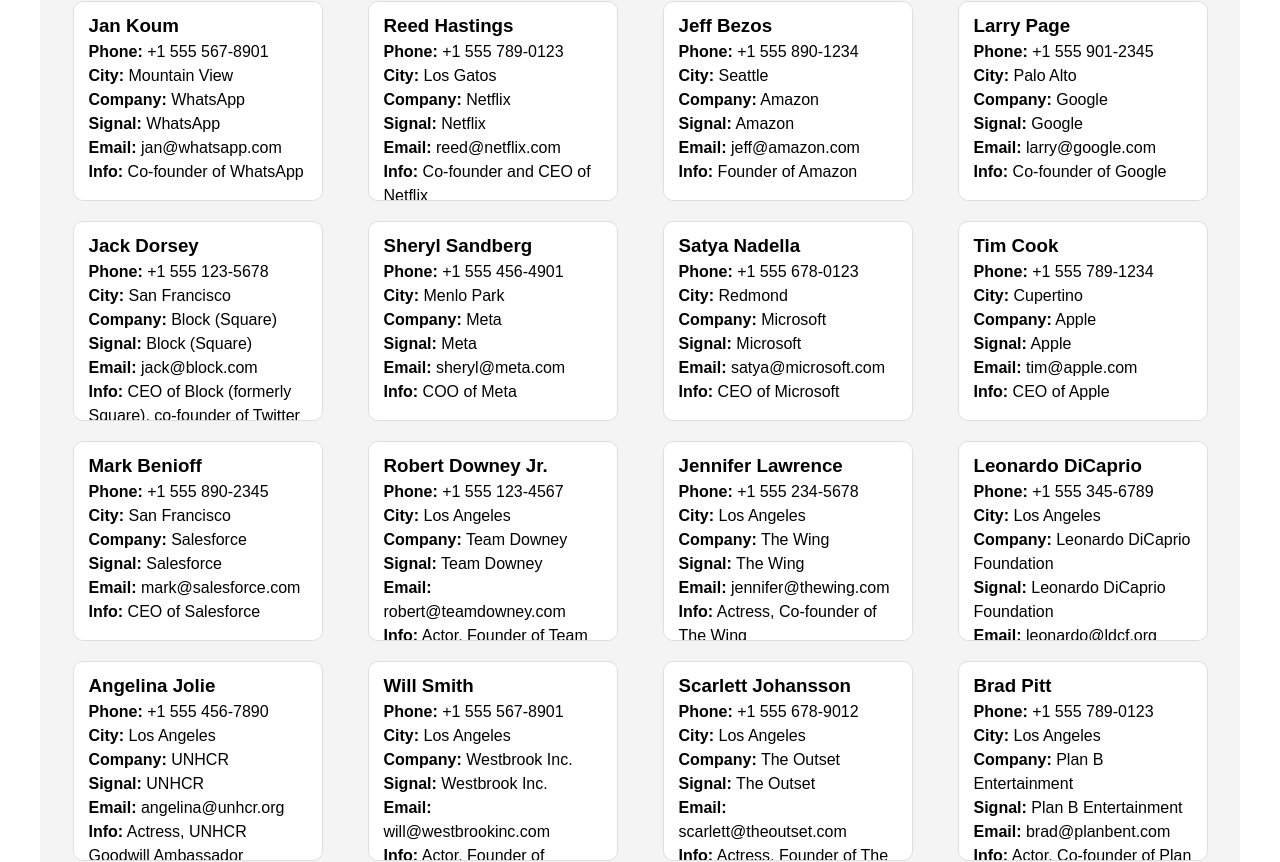
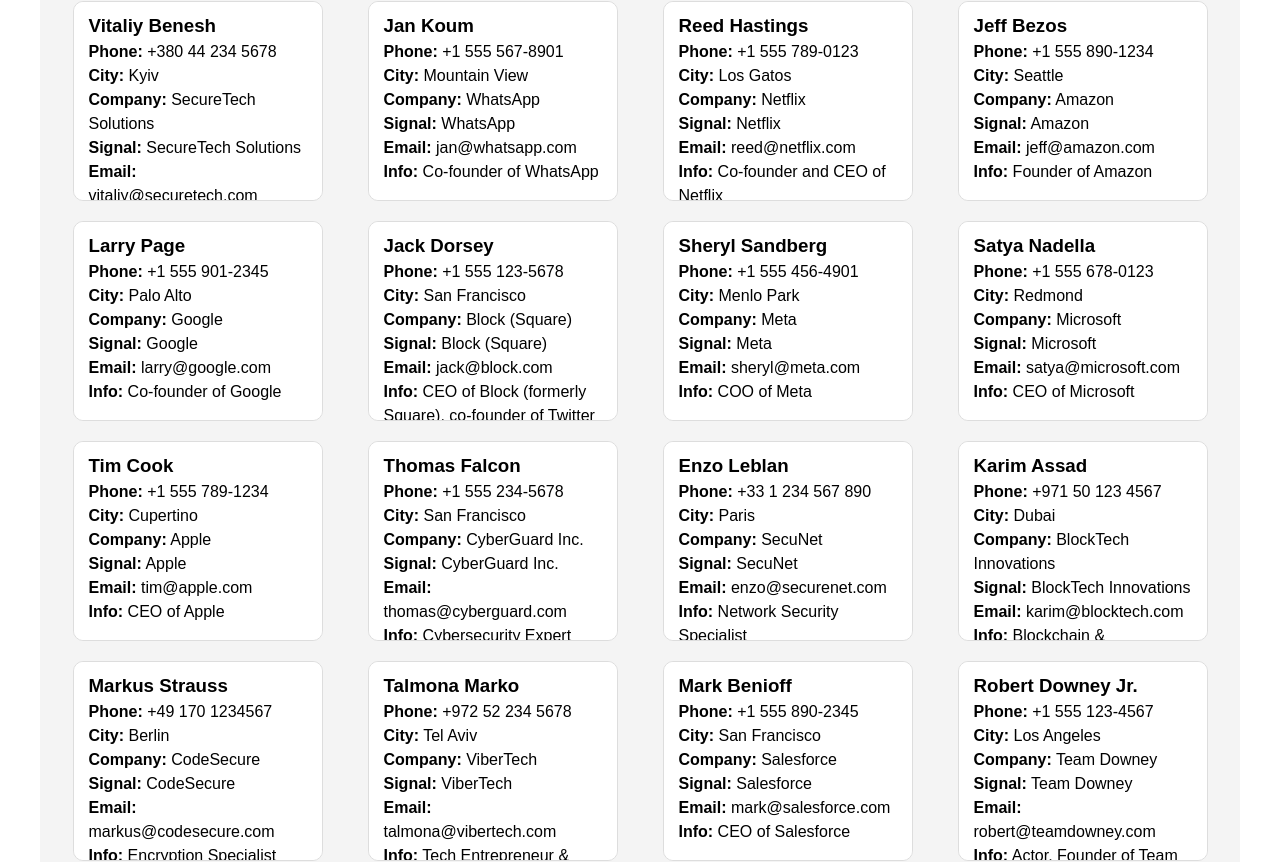
Before and after one commit to IgnatevD/goit-react-hw-08-phonebook, a React (Create React App) app: page / in a window 1280 px wide. Shown: the part 367-1229 px from the top of the page. Built offline with nearby package versions, Linux system fonts and the light colour scheme.

Commit message:
added Suspects

```diff
--- a/src/Suspects/Suspects.css
+++ b/src/Suspects/Suspects.css
@@ -46,8 +46,12 @@
     background-color: #f8f8f8;
     transform: rotateY(180deg);
     display: flex;
-    align-items: center;
+    align-items: start;
     justify-content: center;
+}
+
+.contact-card-back-text {
+    padding: 10px;
 }
 
 .contact-card.flipped .contact-card-front {
--- a/src/Suspects/Suspects.jsx
+++ b/src/Suspects/Suspects.jsx
@@ -23,7 +23,7 @@
       setPasswordInput('');
       setErrorMessage('');
     } else {
-      setErrorMessage('Неверный пароль!');
+      setErrorMessage('Incorrect password!');
     }
   };
 
@@ -53,7 +53,7 @@
             <p><strong>Info:</strong> {contact.info}</p>
           </div>
           <div className="contact-card-back">
-            <p>{contact.testimony}</p>
+            <p className="contact-card-back-text">{contact.testimony}</p>
           </div>
         </div>
        ))}
@@ -66,16 +66,16 @@
       className="modal"
       overlayClassName="modal-overlay"
      >
-       <h2>Введите пароль для доступа</h2>
+       <h2>Enter the password for access (matches the password received in the task)</h2>
        <input
         type="password"
         value={passwordInput}
         onChange={(e) => setPasswordInput(e.target.value)}
-        placeholder="Введите пароль"
+        placeholder="Enter password"
        />
        {errorMessage && <p className="error-message">{errorMessage}</p>}
-       <button onClick={handlePasswordSubmit}>Подтвердить</button>
-       <button onClick={closeModal}>Отмена</button>
+       <button onClick={handlePasswordSubmit}>Confirm</button>
+       <button onClick={closeModal}>Cancel</button>
      </Modal>
    </div>
 );
--- a/src/Suspects/const.js
+++ b/src/Suspects/const.js
@@ -3,14 +3,80 @@
 	{ name: 'Elon Musk', phone: '+1 555 234-5678', city: 'Palo Alto', info: 'CEO of SpaceX, Tesla, and Neuralink', company: 'SpaceX/Tesla', position: 'CEO',password: '123',  testimony: 'Did not see/hear anything that could be useful for the investigation.', email: 'elon@spacex.com' },
 	{ name: 'Sundar Pichai', phone: '+1 555 345-6789', city: 'Mountain View', info: 'CEO of Google', company: 'Google', position: 'CEO',password: '123',  testimony: 'Did not see/hear anything that could be useful for the investigation.', email: 'sundar@google.com' },
 	{ name: 'Brian Acton', phone: '+1 555 456-7890', city: 'San Francisco', info: 'Co-founder of WhatsApp, founder of Signal', company: 'Signal', position: 'Founder',password: '123',  testimony: 'Did not see/hear anything that could be useful for the investigation.', email: 'brian@signal.org' },
+	{
+		name: 'Vitaliy Benesh',
+		phone: '+380 44 234 5678',
+		city: 'Kyiv',
+		info: 'Cryptography Expert',
+		company: 'SecureTech Solutions',
+		position: 'Lead Cryptographer',
+		password: 'laravel',
+		testimony: "I know about the secret e-mail address of the contact you are looking for, but the information you need is not so easily accessible. The e-mail is connected to a remote location, and to get to it, you must first go through another dimension through a portal. Once you are there, you will be able to find the e-mail and get the information you need. Unfortunately, I do not have the exact coordinates of the portal, but I heard it in the detective's house in the chess room.",
+		email: 'vitaliy@securetech.com'
+	},
 	{ name: 'Jan Koum', phone: '+1 555 567-8901', city: 'Mountain View', info: 'Co-founder of WhatsApp', company: 'WhatsApp', position: 'Co-Founder',password: '123',  testimony: 'Did not see/hear anything that could be useful for the investigation.', email: 'jan@whatsapp.com' },
 	{ name: 'Reed Hastings', phone: '+1 555 789-0123', city: 'Los Gatos', info: 'Co-founder and CEO of Netflix', company: 'Netflix', position: 'CEO',password: '123',  testimony: 'Did not see/hear anything that could be useful for the investigation.', email: 'reed@netflix.com' },
 	{ name: 'Jeff Bezos', phone: '+1 555 890-1234', city: 'Seattle', info: 'Founder of Amazon', company: 'Amazon', position: 'Founder',password: '123',  testimony: 'Did not see/hear anything that could be useful for the investigation.', email: 'jeff@amazon.com' },
 	{ name: 'Larry Page', phone: '+1 555 901-2345', city: 'Palo Alto', info: 'Co-founder of Google', company: 'Google', position: 'Co-Founder',password: '123',  testimony: 'Did not see/hear anything that could be useful for the investigation.', email: 'larry@google.com' },
-	{ name: 'Jack Dorsey', phone: '+1 555 123-5678', city: 'San Francisco', info: 'CEO of Block (formerly Square), co-founder of Twitter', company: 'Block (Square)', position: 'CEO',password: '123',  testimony: 'Did not see/hear anything that could be useful for the investigation.', email: 'jack@block.com' },
+	{ name: 'Jack Dorsey', phone: '+1 555 123-5678', city: 'San Francisco', info: 'CEO of Block (formerly Square), co-founder of Twitter', company: 'Block (Square)', position: 'CEO',password: '61113',  testimony: "You have come to the right place. If you are looking for what I think you are, you will need an access key — I do not know it myself, but I have heard it is stored on an old Twitter server. I still have access to those archives. Try logging in with the password: TwitterForever.", email: 'jack@block.com' },
 	{ name: 'Sheryl Sandberg', phone: '+1 555 456-4901', city: 'Menlo Park', info: 'COO of Meta', company: 'Meta', position: 'Co-Founder',password: '123',  testimony: 'Did not see/hear anything that could be useful for the investigation.', email: 'sheryl@meta.com' },
 	{ name: 'Satya Nadella', phone: '+1 555 678-0123', city: 'Redmond', info: 'CEO of Microsoft', company: 'Microsoft', position: 'CEO',password: '123',  testimony: 'Did not see/hear anything that could be useful for the investigation.', email: 'satya@microsoft.com' },
 	{ name: 'Tim Cook', phone: '+1 555 789-1234', city: 'Cupertino', info: 'CEO of Apple', company: 'Apple', position: 'CEO',password: '123',  testimony: 'Did not see/hear anything that could be useful for the investigation.', email: 'tim@apple.com' },
+	{
+		name: 'Thomas Falcon',
+		phone: '+1 555 234-5678',
+		city: 'San Francisco',
+		info: 'Cybersecurity Expert',
+		company: 'CyberGuard Inc.',
+		position: 'Chief Security Officer',
+		password: '61113',
+		testimony: "I’ve left that world behind. Whatever secrets you’re digging for, I’m afraid they won’t come from me. Too many loose ends already, and I’d rather stay out of this.",
+		email: 'thomas@cyberguard.com'
+	},
+	{
+		name: 'Enzo Leblan',
+		phone: '+33 1 234 567 890',
+		city: 'Paris',
+		info: 'Network Security Specialist',
+		company: 'SecuNet',
+		position: 'Lead Security Architect',
+		password: '70',
+		testimony: "I know I worked on a project related to network security, but unfortunately, I don’t have any information about the password for the file. I specialize in data protection, but this project involves a different group of people. I don’t think I can help with the decryption. However, if you need to discuss security, I am always at your service.",
+		email: 'enzo@securenet.com'
+	},
+	{
+		name: 'Karim Assad',
+		phone: '+971 50 123 4567',
+		city: 'Dubai',
+		info: 'Blockchain & Decentralization Expert',
+		company: 'BlockTech Innovations',
+		position: 'Blockchain Architect',
+		password: '70',
+		testimony: "I am involved in data decentralization and blockchain technologies. However, for this project, I do not know the full password for the file. I can help you with issues related to data security and information distribution, but when it comes to decryption, I’m afraid I won’t be of much help. Good luck with the investigation.",
+		email: 'karim@blocktech.com'
+	},
+	{
+		name: 'Markus Strauss',
+		phone: '+49 170 1234567',
+		city: 'Berlin',
+		info: 'Encryption Specialist',
+		company: 'CodeSecure',
+		position: 'Senior Encryption Engineer',
+		password: 'laravel',
+		testimony: "As for email and its encryption, I know the method used to protect it. The password encryption is similar to the one Sheldon Cooper uses in his emails, but with one key difference: it is shifted an additional +3. I am sure this will help you.",
+		email: 'markus@codesecure.com'
+	},
+	{
+		name: 'Talmona Marko',
+		phone: '+972 52 234 5678',
+		city: 'Tel Aviv',
+		info: 'Tech Entrepreneur & Developer',
+		company: 'ViberTech',
+		position: 'Founder',
+		password: '70',
+		testimony: "Igor and I are aware of this project, and I can confirm that the information you're looking for is indeed in the encrypted file. This file contains key information that will help you contact an important witness. I only have the first part of the password: Blaise, but without Igor's help, I won’t be able to fully decrypt the file. Please contact him to get the second part.",
+		email: 'talmona@vibertech.com'
+	},
 	{ name: 'Mark Benioff', phone: '+1 555 890-2345', city: 'San Francisco', info: 'CEO of Salesforce', company: 'Salesforce', position: 'CEO',password: '123',  testimony: 'Did not see/hear anything that could be useful for the investigation.', email: 'mark@salesforce.com' },
 	{ name: 'Robert Downey Jr.', phone: '+1 555 123-4567', city: 'Los Angeles', info: 'Actor, Founder of Team Downey', company: 'Team Downey', position: 'Founder',password: '123',  testimony: 'Did not see/hear anything that could be useful for the investigation.', email: 'robert@teamdowney.com' },
 	{ name: 'Jennifer Lawrence', phone: '+1 555 234-5678', city: 'Los Angeles', info: 'Actress, Co-founder of The Wing', company: 'The Wing', position: 'Co-founder',password: '123',  testimony: 'Did not see/hear anything that could be useful for the investigation.', email: 'jennifer@thewing.com' },
@@ -32,6 +98,17 @@
 	{ name: 'Evan Williams', phone: '+1 555 901-2345', city: 'San Francisco', info: 'Co-founder of Twitter, Medium', company: 'Medium', position: 'Co-Founder',password: '123',  testimony: 'Did not see/hear anything that could be useful for the investigation.', email: 'evan@medium.com' },
 	{ name: 'David Karp', phone: '+1 555 123-4567', city: 'San Francisco', info: 'Founder of Tumblr', company: 'Tumblr', position: 'Founder',password: '123',  testimony: 'Did not see/hear anything that could be useful for the investigation.', email: 'david@tumblr.com' },
 	{ name: 'John Doerr', phone: '+1 555 789-0123', city: 'Menlo Park', info: 'Venture capitalist, Partner at Kleiner Perkins', company: 'Kleiner Perkins', position: 'Partner',password: '123',  testimony: 'Did not see/hear anything that could be useful for the investigation.', email: 'john@kpcb.com' },
+	{
+		name: 'Robert Lee',
+		phone: '+1 555 987-6543',
+		city: 'Boston',
+		info: 'Data Scientist',
+		company: 'DataCore Solutions',
+		position: 'Senior Analyst',
+		password: 'd8',
+		testimony: "I discovered that the witness you’re searching for uses the Vigenère cipher — a method renowned for its complexity in cryptographic circles. But knowing the encryption method alone won’t be enough; the key to the cipher is just as essential. I hope this helps narrow down your search and leads you closer to the truth.",
+		email: 'robert@datacore.com'
+	},
 	{ name: 'Marc Andreessen', phone: '+1 555 890-1234', city: 'Palo Alto', info: 'Co-founder of Andreessen Horowitz, Netscape', company: 'Andreessen Horowitz', position: 'Co-Founder',password: '123',  testimony: 'Did not see/hear anything that could be useful for the investigation.', email: 'marc@a16z.com' },
 	{ name: 'Peter Levin', phone: '+1 555 901-2345', city: 'Palo Alto', info: 'President of Lionsgate Entertainment', company: 'Lionsgate', position: 'President',password: '123',  testimony: 'Did not see/hear anything that could be useful for the investigation.', email: 'peter@lionsgate.com' },
 	{ name: 'Anne Wojcicki', phone: '+1 555 012-3456', city: 'Mountain View', info: 'Co-founder of 23andMe', company: '23andMe', position: 'Co-Founder',password: '123',  testimony: 'Did not see/hear anything that could be useful for the investigation.', email: 'anne@23andme.com' },
@@ -50,10 +127,32 @@
 	{ name: "Peter Thiel", "phone": "+1 555 234-6789", city: "San Francisco", info: "Co-founder of PayPal", company: "PayPal", position: "Co-Founder",password: '123',  testimony: 'Did not see/hear anything that could be useful for the investigation.', email: "peter@paypal.com" },
 	{ name: "Tim Sweeney", "phone": "+1 555 345-7890", city: "Cary", info: "Founder of Epic Games", company: "Epic Games", position: "Founder",password: '123',  testimony: 'Did not see/hear anything that could be useful for the investigation.', email: "tim@epicgames.com" },
 	{ name: "Eric Schmidt", "phone": "+1 555 678-9012", city: "Palo Alto", info: "Former CEO of Google", company: "Alphabet", position: "Executive Chairman",password: '123',  testimony: 'Did not see/hear anything that could be useful for the investigation.', email: "eric@alphabet.com" },
+	{
+		name: 'Harry Taylor',
+		phone: '+44 20 7946 1234',
+		city: 'London',
+		info: 'AI & Machine Learning Specialist',
+		company: 'Quantum Compute Labs',
+		position: 'Lead Developer',
+		password: 'd8',
+		testimony: "I managed to find the keyword needed to decrypt the text. It’s not random — the word is ‘robot’. Only with this key will you be able to unlock the data and gain access to crucial information. If you already know the encryption method, this key should be what you’re looking for. Best of luck with the investigation!",
+		email: 'harry@quantumlabs.com'
+	},
 	{ name: "Bill Gates", "phone": "+1 555 789-0123", city: "Medina", info: "Co-founder of Microsoft", company: "Microsoft", position: "Co-Founder",password: '123',  testimony: 'Did not see/hear anything that could be useful for the investigation.', email: "bill@microsoft.com" },
 	{ name: "Richard Branson", "phone": "+44 555 234-5678", city: "London", info: "Founder of Virgin Group", company: "Virgin Group", position: "Founder",password: '123',  testimony: 'Did not see/hear anything that could be useful for the investigation.', email: "richard@virgin.com" },
 	{ name: "Biz Stone", "phone": "+1 555 567-8901", city: "San Francisco", info: "Co-founder of Twitter", company: "Twitter", position: "Co-Founder",password: '123',  testimony: 'Did not see/hear anything that could be useful for the investigation.', email: "biz@twitter.com" },
 	{ name: "Zhou Hongyi", "phone": "+86 555 678-9012", city: "Beijing", info: "Founder of Qihoo 360", company: "Qihoo 360", position: "Founder",password: '123',  testimony: 'Did not see/hear anything that could be useful for the investigation.', email: "zhou@qihoo360.com" },
+	{
+		name: 'Igor Magazinnik',
+		phone: '+1 495 123-45-67',
+		city: 'London',
+		info: 'Software Engineer & Cryptography Expert',
+		company: 'ViberTech',
+		position: 'Co-Founder',
+		password: '70',
+		testimony: "I can confirm that I have the second part of the password necessary to decrypt the file. Talmona has already passed you his part, and now, by combining our parts, you will be able to access the information you need. The second part of the password is: deVigenere.",
+		email: 'igor@vibertech.com'
+	},
 	{ name: 'Melinda Gates', phone: '+1 555 123-2345', city: 'Medina', info: 'Co-chair of Bill & Melinda Gates Foundation', company: 'Bill & Melinda Gates Foundation', position: 'Co-chair',password: '123',  testimony: 'Did not see/hear anything that could be useful for the investigation.', email: 'melinda@gatesfoundation.org' },
 	{ name: 'Indra Nooyi', phone: '+1 555 234-3456', city: 'Purchase', info: 'Former CEO of PepsiCo', company: 'PepsiCo', position: 'Former CEO',password: '123',  testimony: 'Did not see/hear anything that could be useful for the investigation.', email: 'indra@pepsico.com' },
 	{ name: 'Howard Schultz', phone: '+1 555 345-4567', city: 'Seattle', info: 'Executive Chairman of Starbucks', company: 'Starbucks', position: 'Executive Chairman',password: '123',  testimony: 'Did not see/hear anything that could be useful for the investigation.', email: 'howard@starbucks.com' },
@@ -67,6 +166,17 @@
 	{ name: 'C. Auguste Dupin', phone: '+33 555 789-0123', city: 'Paris', info: 'Private Detective', company: 'N/A', position: 'Detective',password: '123',  testimony: 'Did not see/hear anything that could be useful for the investigation.', email: 'auguste@paris.com' },
 	{ name: 'V.I. Warshawski', phone: '+1 555 890-1234', city: 'Chicago', info: 'Private Investigator', company: 'N/A', position: 'Detective',password: '123',  testimony: 'Did not see/hear anything that could be useful for the investigation.', email: 'vi@warshawski.com' },
 	{ name: 'Lisabeth Salander', phone: '+46 555 901-2345', city: 'Stockholm', info: 'Investigator', company: 'N/A', position: 'Detective',password: '123',  testimony: 'Did not see/hear anything that could be useful for the investigation.', email: 'lisabeth@salander.com' },
+	{
+		name: 'Françoise Bellanger',
+		phone: '+33 1 45 67 89 01',
+		city: 'Paris',
+		info: 'Data Scientist and AI Specialist',
+		company: 'TechSolutions',
+		position: 'Lead AI Researcher',
+		password: '61113',
+		testimony: "I have no interest in getting involved with past projects or secrets. My focus is on future development; any involvement with Musk’s or Gates' projects is behind me. Best of luck in your search, but don't look to me for answers.",
+		email: 'francoise@techsolutions.com'
+	},
 	{ name: 'Jessica Fletcher', phone: '+1 555 012-3456', city: 'Cabot Cove', info: 'Amateur Detective and Writer', company: 'N/A', position: 'Detective',password: '123',  testimony: 'Did not see/hear anything that could be useful for the investigation.', email: 'jessica@cabotcove.com' },
 	{ name: 'Kurt Wallander', phone: '+46 555 123-4567', city: 'Ystad', info: 'Chief Inspector', company: 'N/A', position: 'Detective',password: '123',  testimony: 'Did not see/hear anything that could be useful for the investigation.', email: 'kurt@wallander.com' },
 	{ name: 'Oprah Winfrey', phone: '+1 555 678-7890', city: 'Chicago', info: 'Media mogul, Founder of OWN', company: 'OWN', position: 'Founder',password: '123',  testimony: 'Did not see/hear anything that could be useful for the investigation.', email: 'oprah@own.com' },
@@ -88,6 +198,17 @@
 	{ name: 'Roger Federer', phone: '+1 555 901-2345', city: 'Basel', info: 'Professional Tennis Player, Founder of RF Foundation', company: 'RF Foundation', position: 'Founder',password: '123',  testimony: 'Did not see/hear anything that could be useful for the investigation.', email: 'roger@rffoundation.com' },
 	{ name: 'Venus Williams', phone: '+1 555 012-3456', city: 'Palm Beach Gardens', info: 'Professional Tennis Player, Founder of V Starr Interiors', company: 'V Starr Interiors', position: 'Founder',password: '123',  testimony: 'Did not see/hear anything that could be useful for the investigation.', email: 'venus@vstarrinteriors.com' },
 	{ name: 'Larry Fink', phone: '+1 555 123-4567', city: 'New York', info: 'CEO of BlackRock', company: 'BlackRock', position: 'CEO',password: '123',  testimony: 'Did not see/hear anything that could be useful for the investigation.', email: 'larry@blackrock.com' },
+	{
+		name: 'Sophie Li',
+		phone: '+86 138 1234 5678',
+		city: 'Beijing',
+		info: 'AI & Machine Learning Expert',
+		company: 'DeepMind Solutions',
+		position: 'Senior Data Scientist',
+		password: '70',
+		testimony: "The project you're referring to is indeed interesting, but I do not have access to the password. I can only share my knowledge related to data optimization and algorithms for processing them. Unfortunately, further information related to the case is beyond my reach.",
+		email: 'sophie@deepmind.com'
+	},
 	{ name: 'Jack Welch', phone: '+1 555 234-5678', city: 'Fairfield', info: 'Former CEO of General Electric', company: 'General Electric', position: 'Former CEO',password: '123',  testimony: 'Did not see/hear anything that could be useful for the investigation.', email: 'jack@ge.com' },
 	{ name: 'Warren Buffett', phone: '+1 555 345-6789', city: 'Omaha', info: 'CEO of Berkshire Hathaway', company: 'Berkshire Hathaway', position: 'CEO',password: '123',  testimony: 'Did not see/hear anything that could be useful for the investigation.', email: 'warren@berkshire.com' },
 	{ name: 'Magnus Carlsen', phone: '+47 555 234-5678', city: 'Oslo', info: 'World Chess Champion', company: 'N/A', position: 'Champion',password: '123',  testimony: 'Did not see/hear anything that could be useful for the investigation.', email: 'magnus@chess.com' },
```
Also changed, not shown: 2 other files (tests, documents, lock files or other folders).
